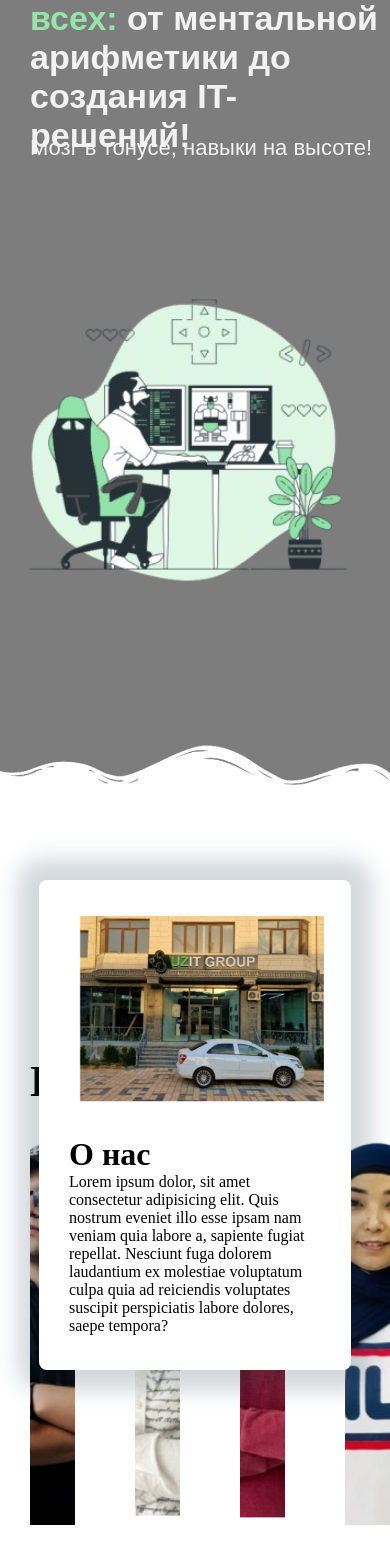
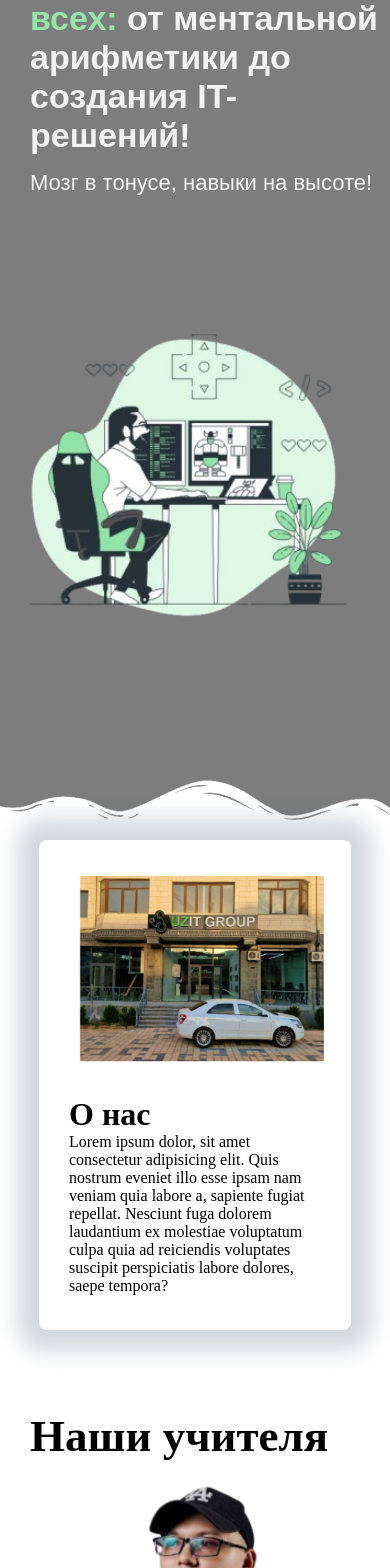
Before and after one commit to ProgrammerUz067/markaz, a React (Vite) app: page / in a window 390 px wide. Shown: the part 140-1708 px from the top of the page. Built offline with nearby package versions, Linux system fonts and the light colour scheme.

Commit message:
teachers phone version

```diff
--- a/src/components/About/About.css
+++ b/src/components/About/About.css
@@ -34,7 +34,7 @@
 
 @media screen and (max-width: 600px){
   .about .model {
-    top: 1020px;
+    top: 980px;
     width: 80%;
     flex-wrap: wrap;
   }
--- a/src/components/Main/Main.css
+++ b/src/components/Main/Main.css
@@ -55,6 +55,7 @@
     font-size: 34px;
   }
   .main .text-wrapper .subtitle{
+    margin-top: 15px;
     font-size: 22px;
   }
   .main .text-wrapper{
--- a/src/components/Teachers/Teachers.css
+++ b/src/components/Teachers/Teachers.css
@@ -99,3 +99,14 @@ h3 {
   padding-left: -0px;
   padding-right: -30px;
 }
+
+@media screen and (max-width: 600px){
+  .teachers{
+    margin-top: 500px;
+  }
+
+  .teachers .container{
+    flex-wrap: wrap;
+    justify-content: center;
+  }
+}
```
